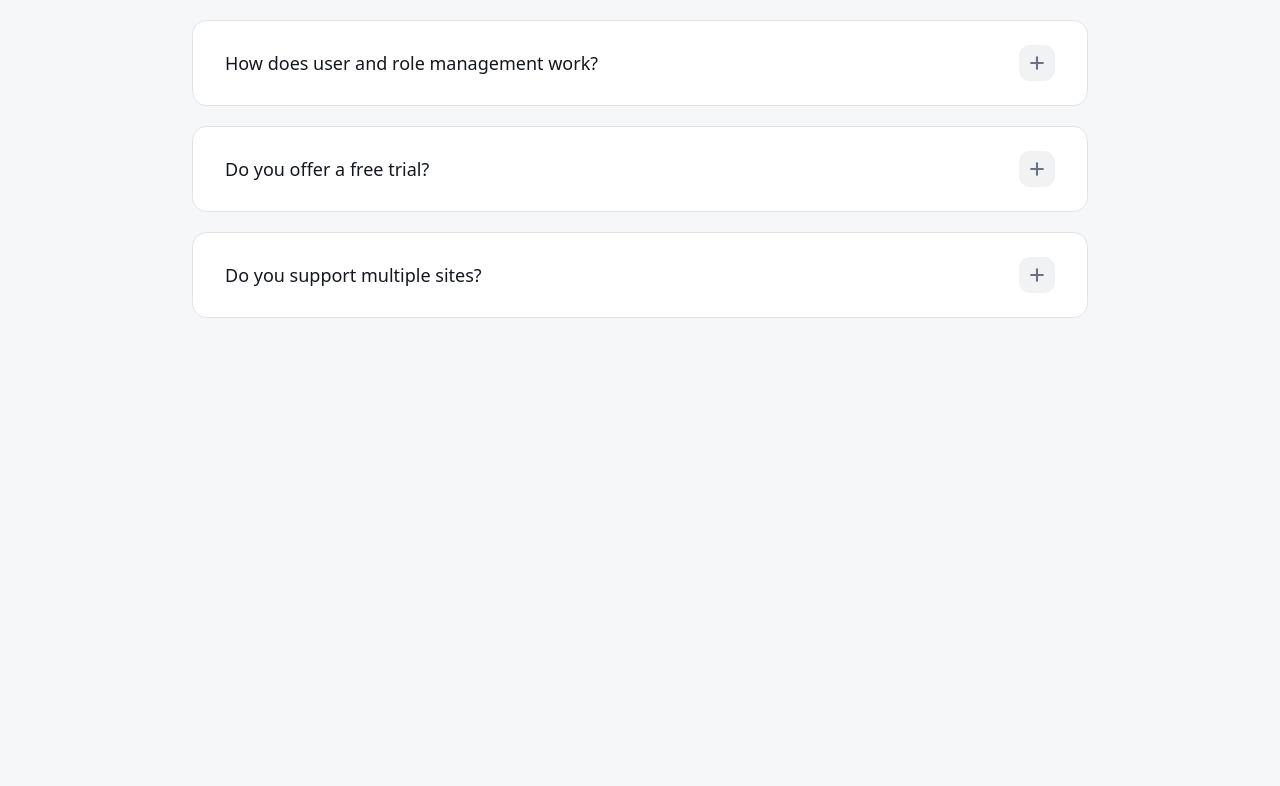
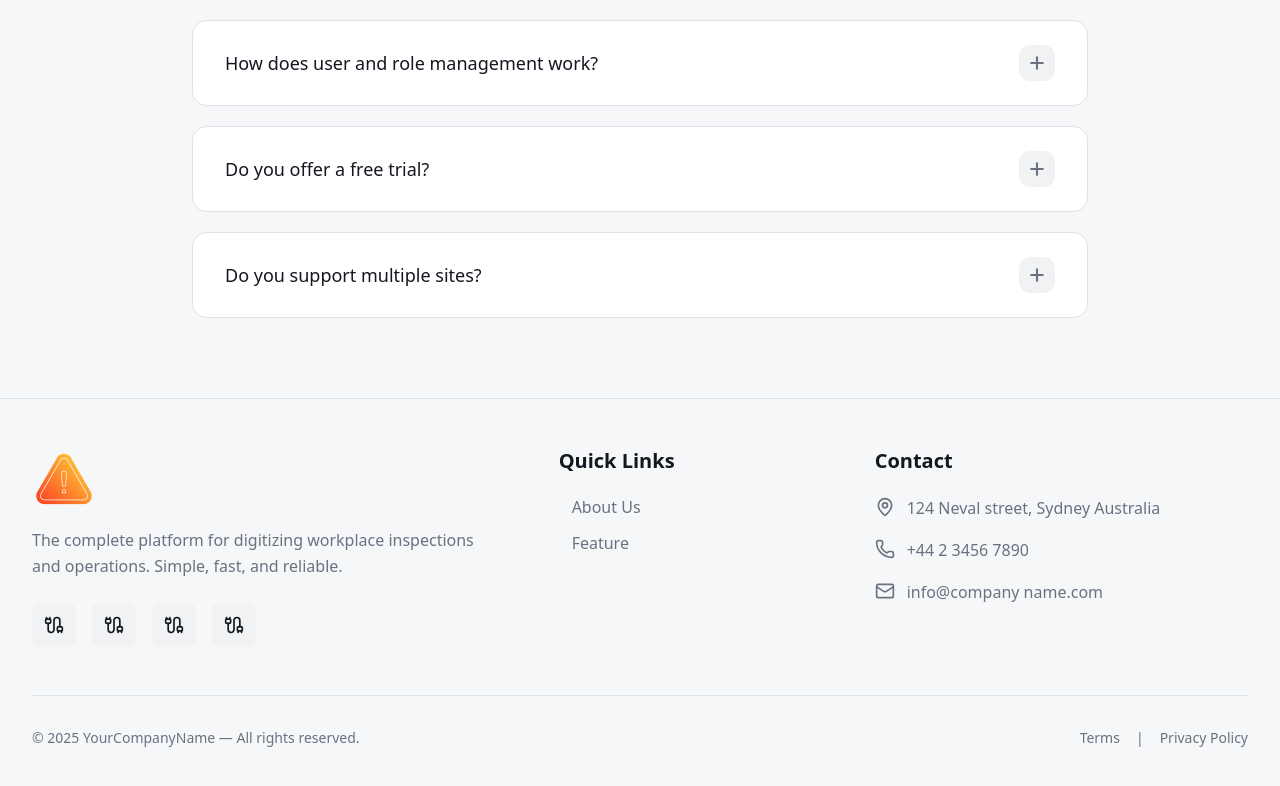
Before and after one commit to dev-abumahid/audit-client, a React (Vite) app: page / in a window 1280 px wide. Shown: the part 3883-4669 px from the top of the page. Before the commit the page ends 4281 px from the top, so only its background shows below. Built offline with nearby package versions, Linux system fonts and the light colour scheme.

Commit message:
🎉 feat(layout): add Footer component to RootLayout for improved structure

```diff
--- /dev/null
+++ b/src/components/shared/Footer.tsx
@@ -0,0 +1,130 @@
+import logo from "@/assets/images/logo.png"
+import { Cable, Mail, MapPin, Phone } from "lucide-react"
+import React from "react"
+import { Link } from "react-router"
+
+const Footer: React.FC = () => {
+  const socialLinks = [
+    { icon: Cable, href: "#", label: "Facebook" },
+    { icon: Cable, href: "#", label: "Twitter" },
+    { icon: Cable, href: "#", label: "LinkedIn" },
+    { icon: Cable, href: "#", label: "Instagram" },
+  ]
+
+  const quickLinks = [
+    { name: "About Us", href: "about" },
+    { name: "Feature", href: "feature" },
+    // { name: "Contact", href: "#contact" },
+  ]
+
+  const contactInfo = [
+    { icon: MapPin, text: "124 Neval street, Sydney Australia" },
+    { icon: Phone, text: "+44 2 3456 7890" },
+    { icon: Mail, text: "info@company name.com" },
+  ]
+
+  return (
+    <footer className="border-t border-border bg-background">
+      <div className="mx-auto container px-4 py-8 sm:px-6 sm:py-10 lg:px-8 lg:py-12">
+        {/* Main Footer Content */}
+        <div className="mb-8 grid grid-cols-1 gap-8 md:grid-cols-2 lg:mb-12 lg:grid-cols-12 lg:gap-12">
+          {/* Logo and Description */}
+          <div className="lg:col-span-5">
+            <Link to="/">
+              <img src={logo} alt="Logo" className="mb-4 h-16 w-16" />
+            </Link>
+            <p className="mb-6 max-w-md text-sm leading-relaxed text-muted-foreground sm:text-base">
+              The complete platform for digitizing workplace inspections and
+              operations. Simple, fast, and reliable.
+            </p>
+
+            {/* Social Links */}
+            <div className="flex gap-3 sm:gap-4">
+              {socialLinks.map((social, index) => (
+                <a
+                  key={index}
+                  href={social.href}
+                  aria-label={social.label}
+                  className="flex h-10 w-10 items-center justify-center rounded-lg bg-muted transition-all hover:bg-primary hover:text-primary-foreground sm:h-11 sm:w-11"
+                >
+                  <social.icon className="h-5 w-5" strokeWidth={2} />
+                </a>
+              ))}
+            </div>
+          </div>
+
+          {/* Quick Links */}
+          <div className="lg:col-span-3">
+            <h3 className="mb-4 text-lg font-semibold text-foreground sm:mb-5 sm:text-xl">
+              Quick Links
+            </h3>
+            <ul className="space-y-3">
+              {quickLinks.map((link, index) => (
+                <li key={index}>
+                  <Link
+                    to={link.href}
+                    className="group flex items-center text-sm text-muted-foreground transition-colors hover:text-primary sm:text-base"
+                  >
+                    <span className="mr-2 text-primary opacity-0 transition-opacity group-hover:opacity-100">
+                      ›
+                    </span>
+                    {link.name}
+                  </Link>
+                </li>
+              ))}
+            </ul>
+          </div>
+
+          {/* Contact Info */}
+          <div className="lg:col-span-4">
+            <h3 className="mb-4 text-lg font-semibold text-foreground sm:mb-5 sm:text-xl">
+              Contact
+            </h3>
+            <ul className="space-y-4">
+              {contactInfo.map((info, index) => (
+                <li key={index} className="flex items-start gap-3">
+                  <info.icon
+                    className="mt-0.5 h-5 w-5 shrink-0 text-muted-foreground"
+                    strokeWidth={2}
+                  />
+                  <span className="text-sm leading-relaxed text-muted-foreground sm:text-base">
+                    {info.text}
+                  </span>
+                </li>
+              ))}
+            </ul>
+          </div>
+        </div>
+
+        {/* Bottom Footer */}
+        <div className="border-t border-border pt-6 sm:pt-8">
+          <div className="flex flex-col items-center justify-between gap-4 sm:flex-row">
+            {/* Copyright */}
+            <p className="text-center text-sm text-muted-foreground sm:text-left">
+              © 2025 YourCompanyName — All rights reserved.
+            </p>
+
+            {/* Legal Links */}
+            <div className="flex items-center gap-4 text-sm">
+              <Link
+                to="/terms"
+                className="text-muted-foreground transition-colors hover:text-primary"
+              >
+                Terms
+              </Link>
+              <span className="text-muted-foreground">|</span>
+              <Link
+                to="/privacy"
+                className="text-muted-foreground transition-colors hover:text-primary"
+              >
+                Privacy Policy
+              </Link>
+            </div>
+          </div>
+        </div>
+      </div>
+    </footer>
+  )
+}
+
+export default Footer
--- a/src/layouts/RootLayout.tsx
+++ b/src/layouts/RootLayout.tsx
@@ -1,3 +1,4 @@
+import Footer from "@/components/shared/Footer"
 import NavBar from "@/components/shared/NavBar"
 import { Outlet } from "react-router"
 
@@ -6,6 +7,7 @@ export default function RootLayout() {
     <div>
       <NavBar />
       <Outlet />
+      <Footer />
     </div>
   )
 }
```
